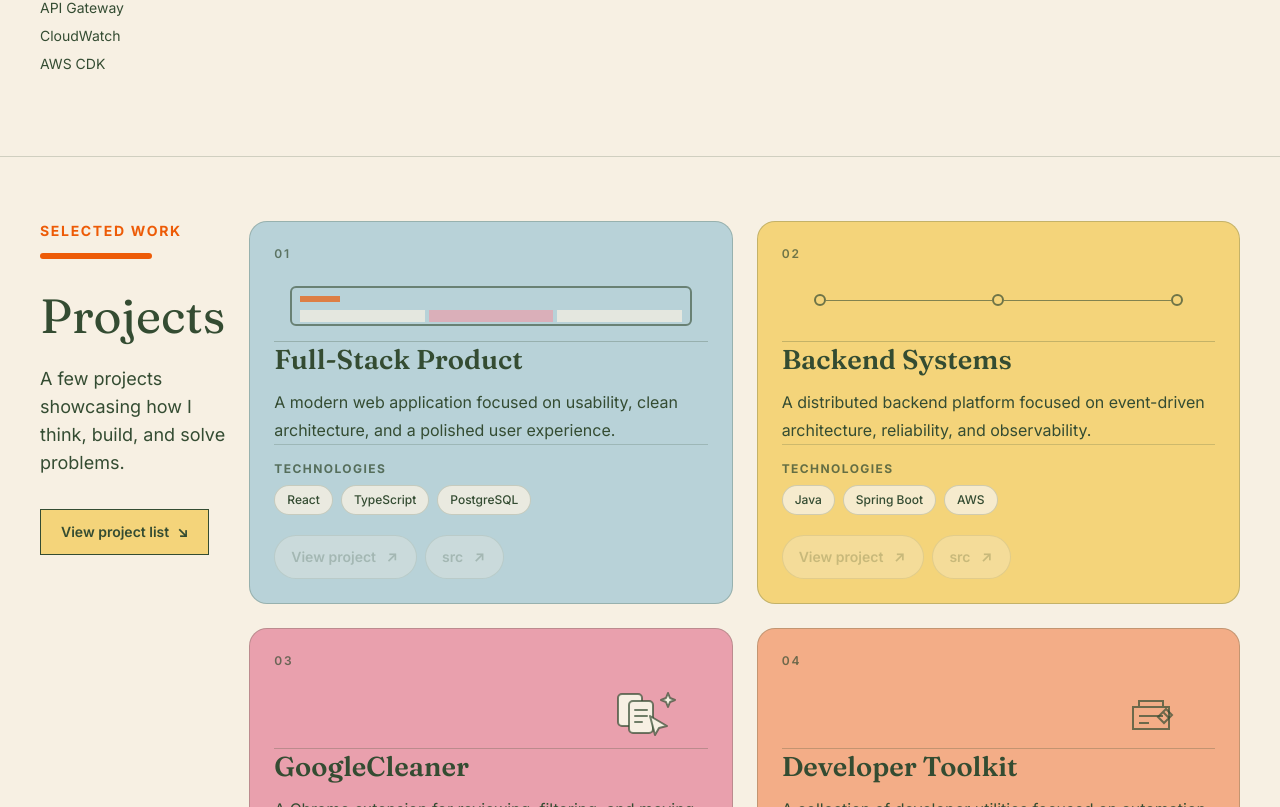
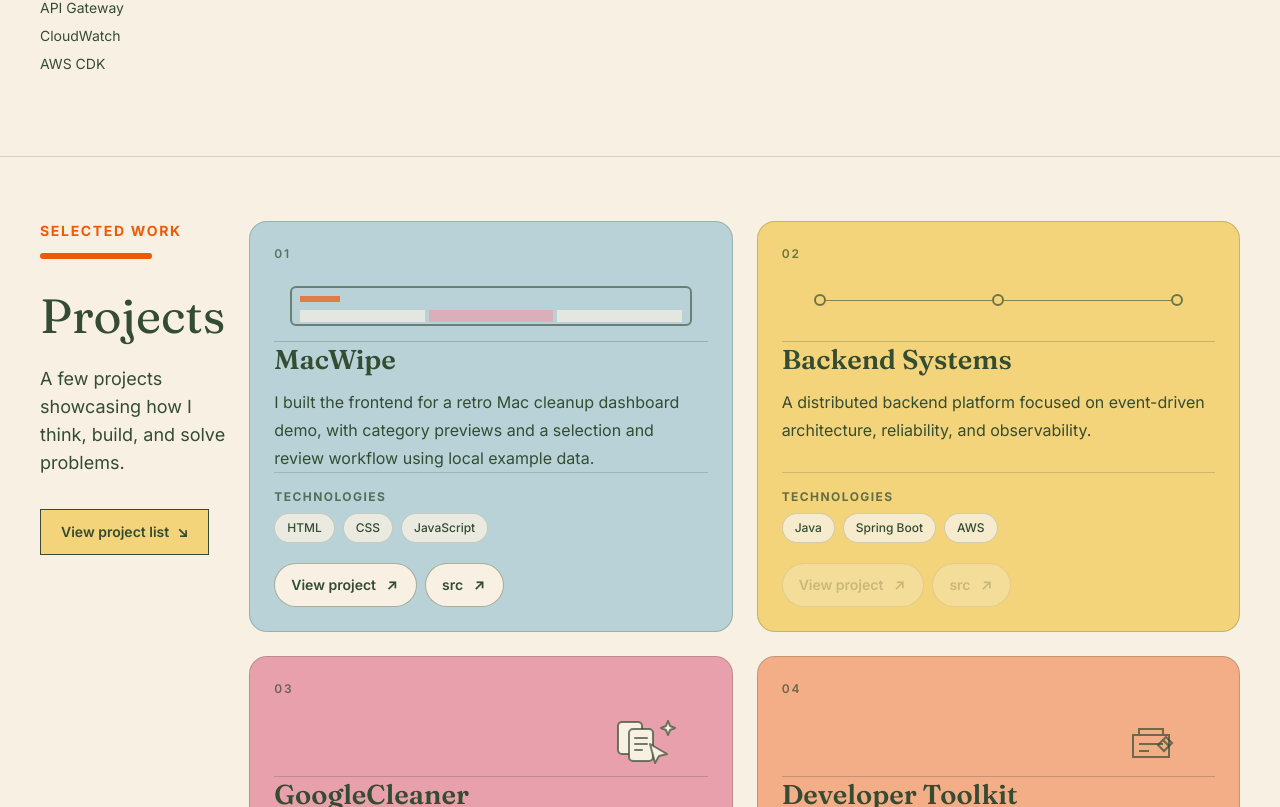
Before and after one commit to julsoyola/juliana-portfolio, a Next.js app: page / in a window 1280 px wide. Shown: the part 2786-3593 px from the top of the page. Built offline with nearby package versions, Linux system fonts and the light colour scheme.

Commit message:
Feature MacWipe and frontend role in project panel

```diff
--- a/components/Projects.tsx
+++ b/components/Projects.tsx
@@ -1,12 +1,12 @@
 const projects = [
   {
-    title: "Full-Stack Product",
+    title: "MacWipe",
     description:
-      "A modern web application focused on usability, clean architecture, and a polished user experience.",
-    stack: ["React", "TypeScript", "PostgreSQL"],
+      "I built the frontend for a retro Mac cleanup dashboard demo, with category previews and a selection and review workflow using local example data.",
+    stack: ["HTML", "CSS", "JavaScript"],
     tone: "bg-[var(--sky)]",
-    liveUrl: null,
-    githubUrl: null,
+    liveUrl: "https://macwipe.vercel.app/",
+    githubUrl: "https://github.com/julsoyola/macwipe",
   },
   {
     title: "Backend Systems",
```
